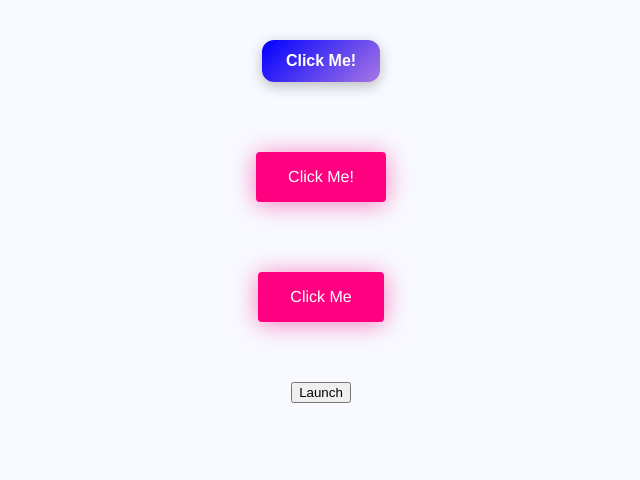
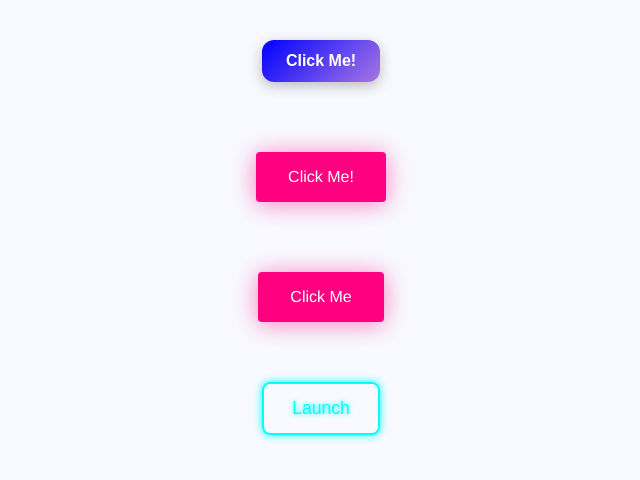
Before and after one commit to barrett38/Button-Gallery, a React (Create React App) app: page / in a window 1280 px wide. Shown: the top 480 px of the page, without its empty margins (319-959 px from the left). Built offline with nearby package versions, Linux system fonts and the light colour scheme.

Commit message:
Adjusting CSS

```diff
--- a/src/components/GlowingButton/GlowingButton.css
+++ b/src/components/GlowingButton/GlowingButton.css
@@ -0,0 +1,45 @@
+.glow-button {
+  background: transparent;
+  color: #0ff;
+  font-size: 1.1rem;
+  padding: 14px 28px;
+  border: 2px solid #0ff;
+  border-radius: 8px;
+  cursor: pointer;
+  position: relative;
+  z-index: 1;
+  transition: all 0.3s ease;
+  box-shadow: 0 0 8px #0ff;
+  text-shadow: 0 0 5px #0ff;
+  overflow: hidden;
+}
+
+.glow-button::before {
+  content: "";
+  position: absolute;
+  top: 50%;
+  left: 50%;
+  width: 300%;
+  height: 300%;
+  background: rgba(0, 255, 255, 0.15);
+  transition: all 0.5s ease;
+  border-radius: 50%;
+  transform: translate(-50%, -50%) scale(0);
+  z-index: 0;
+}
+
+.glow-button:hover::before {
+  transform: translate(-50%, -50%) scale(1);
+}
+
+.glow-button:hover {
+  box-shadow: 0 0 16px #0ff, 0 0 32px #0ff;
+  color: #000;
+  background-color: #0ff;
+  text-shadow: none;
+  color: white;
+}
+
+.glow-button:active {
+  transform: scale(0.95);
+}
```
